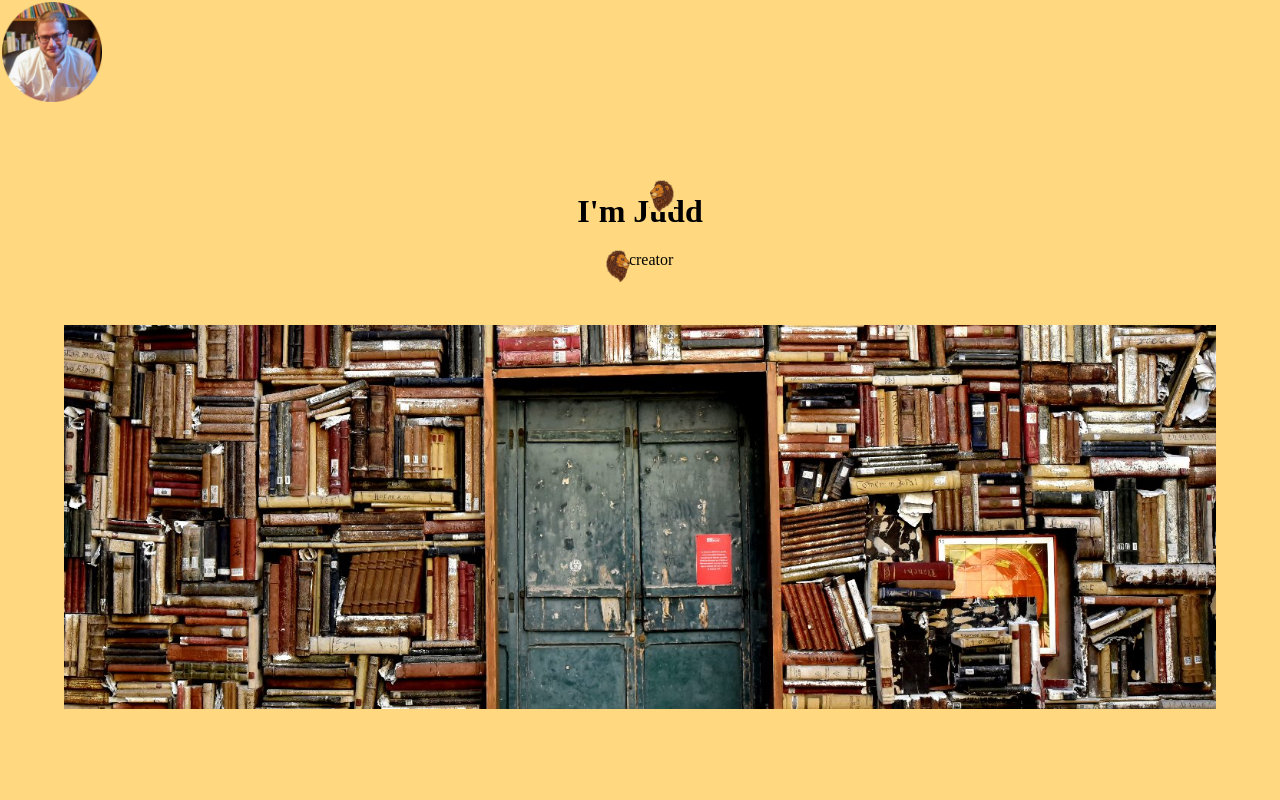
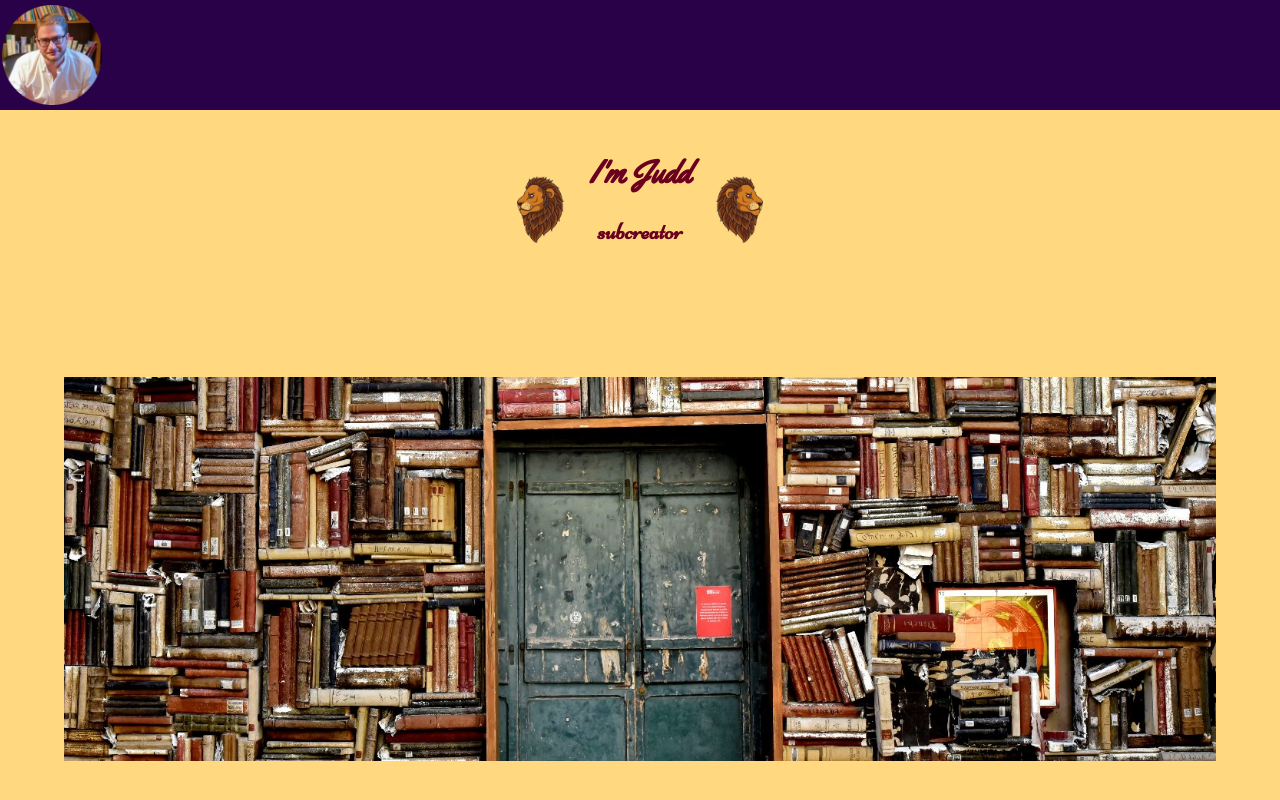
Before and after one commit to GearLion/personal_site, a plain HTML site: page index.html in a window 1280 px wide. Drawn offline with Linux system fonts and the light colour scheme.

Commit message:
add floating images and header

```diff
--- a/css/styles.css
+++ b/css/styles.css
@@ -5,17 +5,22 @@ body {
     margin-right: 0px;
     margin-left: 0px;
     text-align: center;
+    color: #6B011F;
+}
+
+h1 {
+    font-family: 'Yellowtail', cursive;
+}
+
+h2 {
+    font-family: 'Niconne', cursive;
 }
 
 /* Class Styles */
-.header {
-    height: 150px;
-}
-
 .lions {
-    height: 32px;
-    width: 24px;
-    position: absolute;
+    height: 67px;
+    width: 47px;
+    position: relative;
 }
 
 /* ID Styles */
@@ -23,18 +28,18 @@ body {
         height: 100px;
         width: 100px;
         position: absolute;
-        top: 2px;
+        top: 5px;
         left: 2px;
 }
 
 #left_lion {
-    top: 180px;
-    left: 650px;
+    bottom: 90px;
+    right: 125px;
 }
 
 #right_lion {
-    top: 250px;
-    right: 650px;
+    bottom: 90px;
+    left: 125px;
 }
 
 #door_image {
@@ -42,3 +47,15 @@ body {
     height: 90%;
     margin-top: 40px;
 }
+
+#header {
+    height: 110px;
+    width: 5000px;
+    background-color: #290149;
+    position: fixed;
+    z-index: 1;
+}
+
+#introduction {
+    padding-top: 130px;
+}
--- a/index.html
+++ b/index.html
@@ -7,15 +7,20 @@
     <meta name="description" content="This is Judd Baroff's website, showcasing his software development skills" />
     <link rel="stylesheet" href="css/styles.css">
     <link rel="icon" href="images/lion_favicon2.ico">
+    <link rel="preconnect" href="https://fonts.googleapis.com">
+    <link rel="preconnect" href="https://fonts.gstatic.com" crossorigin>
+    <link href="https://fonts.googleapis.com/css2?family=Niconne&family=Playfair+Display&family=Yellowtail&display=swap" rel="stylesheet">
 </head>
 <body>
-    <h1> <img id="profile_photo" src="images/profile_5.png" alt="profile image of Judd Baroff"> </h1>
-    <div class="header"> </div>
-    <h1>I'm Judd</h1>
-    <p>subcreator</p>
+    <div id="header">
+        <img id="profile_photo" src="images/profile_5.png" alt="profile image of Judd Baroff">
+    </div>
+    <div id="introduction">
+        <h1>I'm Judd</h1>
+        <h2>subcreator</h2>
+        <img id="right_lion" class="lions" src="images/right_lion.jpg" alt="lion image">
+        <img id="left_lion" class="lions" src="images/left_lion.jpg" alt="lion image">
+    </div>
     <img id="door_image" src="images/library_w_door.jpg" alt="mysterious library door">
-    <img id="left_lion" class="lions" src="images/left_lion.jpg" alt="lion image">
-    <img id="right_lion" class="lions" src="images/right_lion.jpg" alt="lion image">
-
 </body>
 </html>
```
